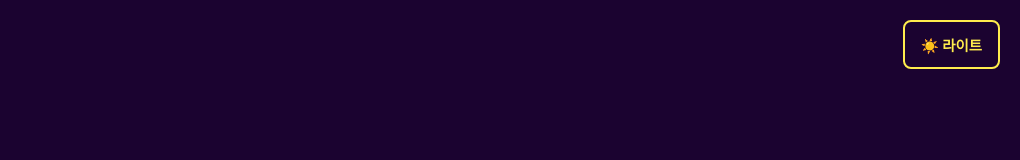
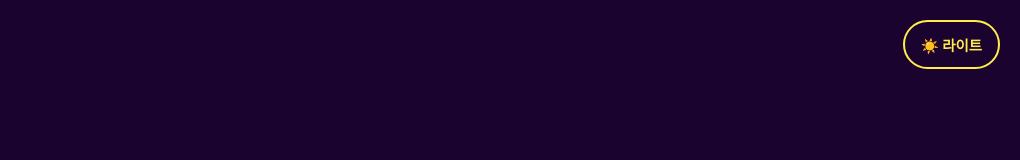
Before and after one commit to tarot-milktea/tarot-milktea, a React (Vite) app in the folder frontend/: page / in a window 1280 px wide. Shown: the top 160 px of the page, without its empty margins (260-1280 px from the left). Built offline with nearby package versions, Linux system fonts and the light colour scheme; a web font is replaced by a local one.

Commit message:
refactor : 테마 토글 버튼 모듈화

```diff
--- a/frontend/src/components/OnboardingFlow.tsx
+++ b/frontend/src/components/OnboardingFlow.tsx
@@ -2,6 +2,7 @@ import { useState } from 'react';
 import styled from '@emotion/styled';
 import { useNavigate } from 'react-router-dom';
 import { useColors } from '../hooks/useColors';
+import ThemeToggle from './etc/ThemeToggle';
 import Onboarding1Page from '../pages/Onboarding1Page';
 import Onboarding2Page from '../pages/Onboarding2Page';
 import Onboarding3Page from '../pages/Onboarding3Page';
@@ -14,7 +15,7 @@ type PageType = 'onboarding1' | 'onboarding2' | 'onboarding3' | 'onboarding4' |
 
 function OnboardingFlow() {
   const navigate = useNavigate();
-  const { getColor, theme, toggleTheme } = useColors();
+  const { getColor } = useColors();
   const [currentPage, setCurrentPage] = useState<PageType>('onboarding1');
 
   // 결과 페이지로 이동하는 함수
@@ -54,16 +55,7 @@ function OnboardingFlow() {
   return (
     <Container>
       {/* 테마 토글 버튼 */}
-      <ThemeToggle
-        onClick={toggleTheme}
-        style={{
-          border: `2px solid ${getColor('accent', '400')}`,
-          background: theme === 'dark' ? getColor('primary', '900') : getColor('primary', '100'),
-          color: getColor('accent', '400')
-        }}
-      >
-        {theme === 'dark' ? '☀️ 라이트' : '🌙 다크'}
-      </ThemeToggle>
+      <ThemeToggle position="fixed" />
 
       {/* 현재 페이지 */}
       {pages[currentPage].component}
@@ -76,22 +68,4 @@ const Container = styled.div`
   position: relative;
 `;
 
-const ThemeToggle = styled.button`
-  position: fixed;
-  top: 20px;
-  right: 20px;
-  z-index: 1000;
-  padding: 12px 16px;
-  border-radius: 8px;
-  cursor: pointer;
-  font-size: 0.9rem;
-  font-weight: 600;
-  transition: all 0.3s ease;
-
-  &:hover {
-    transform: translateY(-2px);
-    box-shadow: 0 4px 12px rgba(0, 0, 0, 0.3);
-  }
-`;
-
 export default OnboardingFlow;
--- /dev/null
+++ b/frontend/src/components/etc/ThemeToggle.tsx
@@ -0,0 +1,93 @@
+import React from 'react';
+import styled from '@emotion/styled';
+import { useColors } from '../../hooks/useColors';
+
+interface ThemeToggleProps {
+  position?: 'fixed' | 'absolute';
+  top?: string | number;
+  right?: string | number;
+  left?: string | number;
+  bottom?: string | number;
+  className?: string;
+}
+
+const ThemeToggle: React.FC<ThemeToggleProps> = ({
+  position = 'fixed',
+  top = '20px',
+  right = '20px',
+  left,
+  bottom,
+  className
+}) => {
+  const { theme, toggleTheme, getColor } = useColors();
+
+  return (
+    <StyledThemeToggle
+      onClick={toggleTheme}
+      position={position}
+      top={top}
+      right={right}
+      left={left}
+      bottom={bottom}
+      className={className}
+      style={{
+        border: `2px solid ${getColor('accent', '400')}`,
+        background: theme === 'dark' ? getColor('primary', '900') : getColor('primary', '100'),
+        color: getColor('accent', '400')
+      }}
+    >
+      {theme === 'dark' ? '☀️ 라이트' : '🌙 다크'}
+    </StyledThemeToggle>
+  );
+};
+
+const StyledThemeToggle = styled.button<{
+  position: 'fixed' | 'absolute';
+  top?: string | number;
+  right?: string | number;
+  left?: string | number;
+  bottom?: string | number;
+}>`
+  position: ${props => props.position};
+  ${props => props.top !== undefined && `top: ${typeof props.top === 'number' ? `${props.top}px` : props.top};`}
+  ${props => props.right !== undefined && `right: ${typeof props.right === 'number' ? `${props.right}px` : props.right};`}
+  ${props => props.left !== undefined && `left: ${typeof props.left === 'number' ? `${props.left}px` : props.left};`}
+  ${props => props.bottom !== undefined && `bottom: ${typeof props.bottom === 'number' ? `${props.bottom}px` : props.bottom};`}
+
+  z-index: 1000;
+  padding: 12px 16px;
+  border-radius: 25px;
+  cursor: pointer;
+  font-size: 0.9rem;
+  font-weight: 600;
+  transition: all 0.3s ease;
+  backdrop-filter: blur(10px);
+  font-family: inherit;
+
+  /* 접근성을 위한 최소 터치 영역 */
+  min-height: 44px;
+  min-width: 44px;
+
+  &:hover {
+    transform: translateY(-2px);
+    box-shadow: 0 4px 15px rgba(255, 237, 77, 0.3);
+  }
+
+  &:active {
+    transform: translateY(0px);
+  }
+
+  /* 포커스 상태 */
+  &:focus-visible {
+    outline: 2px solid var(--color-accent-400);
+    outline-offset: 2px;
+  }
+
+  /* 모바일에서 더 큰 터치 영역 */
+  @media (max-width: 768px) {
+    padding: 14px 18px;
+    font-size: 1rem;
+  }
+`;
+
+export default ThemeToggle;
--- a/frontend/src/pages/ResultPage.tsx
+++ b/frontend/src/pages/ResultPage.tsx
@@ -3,6 +3,7 @@ import { useEffect, useState } from 'react';
 import styled from '@emotion/styled';
 import { useColors } from '../hooks/useColors';
 import { useCardStore } from '../store/cardStore';
+import ThemeToggle from '../components/etc/ThemeToggle';
 import CardVideo from '../components/TarotCard/CardVideo';
 import Button from '../components/common/Button/Button';
 import ButtonGroup from '../components/common/Button/ButtonGroup';
@@ -21,7 +22,7 @@ interface TarotResult {
 function ResultPage() {
   const { resultId } = useParams<{ resultId: string }>();
   const navigate = useNavigate();
-  const { getColor, theme, toggleTheme } = useColors();
+  const { getColor } = useColors();
   const { resetSelection } = useCardStore();
   const [result, setResult] = useState<TarotResult | null>(null);
   const [loading, setLoading] = useState(true);
@@ -100,16 +101,7 @@ function ResultPage() {
   return (
     <Container>
       {/* 테마 토글 버튼 */}
-      <ThemeToggle
-        onClick={toggleTheme}
-        style={{
-          border: `2px solid ${getColor('accent', '400')}`,
-          background: theme === 'dark' ? getColor('primary', '900') : getColor('primary', '100'),
-          color: getColor('accent', '400')
-        }}
-      >
-        {theme === 'dark' ? '☀️ 라이트' : '🌙 다크'}
-      </ThemeToggle>
+      <ThemeToggle position="absolute" />
 
       <Content>
         <Title>🔮 타로 해석 결과</Title>
@@ -195,29 +187,6 @@ const Container = styled.div`
   color: var(--color-text);
   padding: 40px 20px;
   position: relative;
-`;
-
-const ThemeToggle = styled.button`
-  position: absolute;
-  top: 20px;
-  right: 20px;
-  padding: 12px 20px;
-  border-radius: 25px;
-  cursor: pointer;
-  font-weight: 600;
-  font-size: 0.9rem;
-  transition: all 0.3s ease;
-  backdrop-filter: blur(10px);
-  z-index: 10;
-
-  &:hover {
-    transform: translateY(-2px);
-    box-shadow: 0 4px 15px rgba(255, 237, 77, 0.3);
-  }
-
-  &:active {
-    transform: translateY(0px);
-  }
 `;
 
 const Content = styled.div`
```
